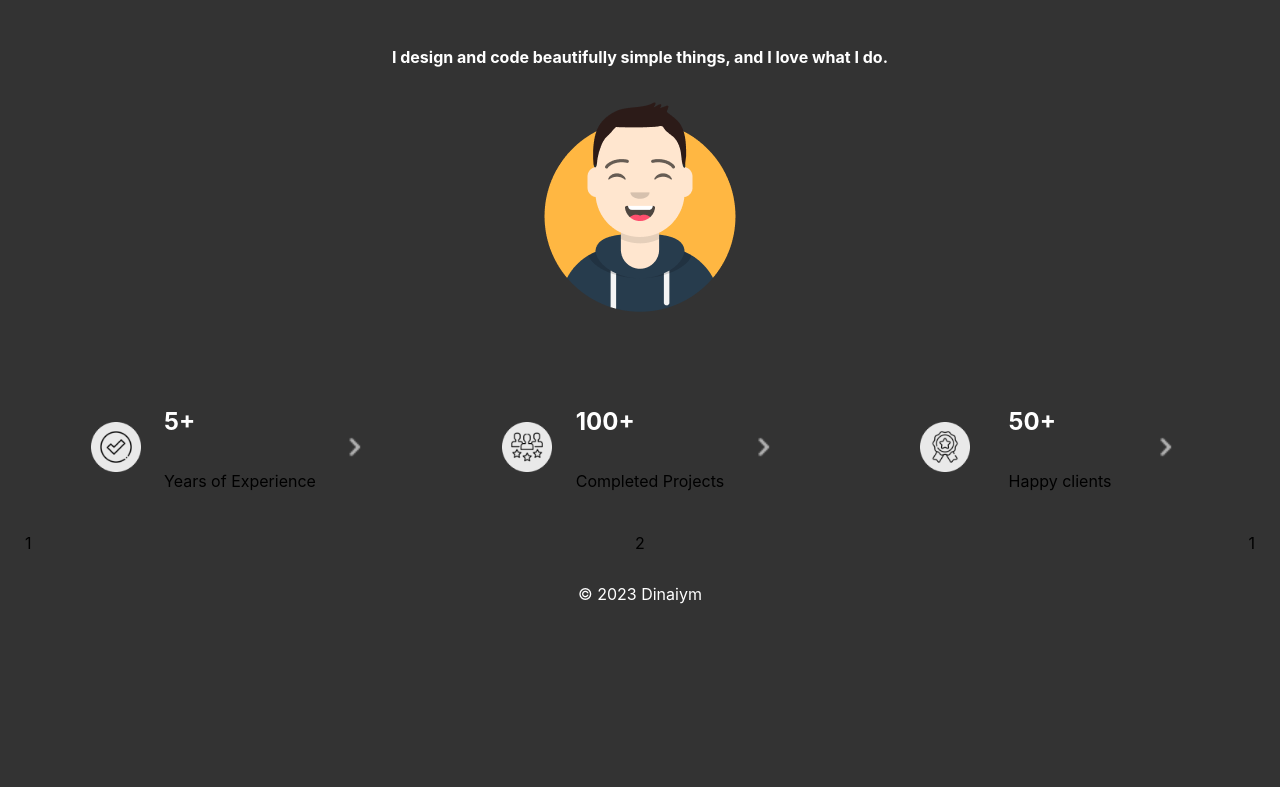
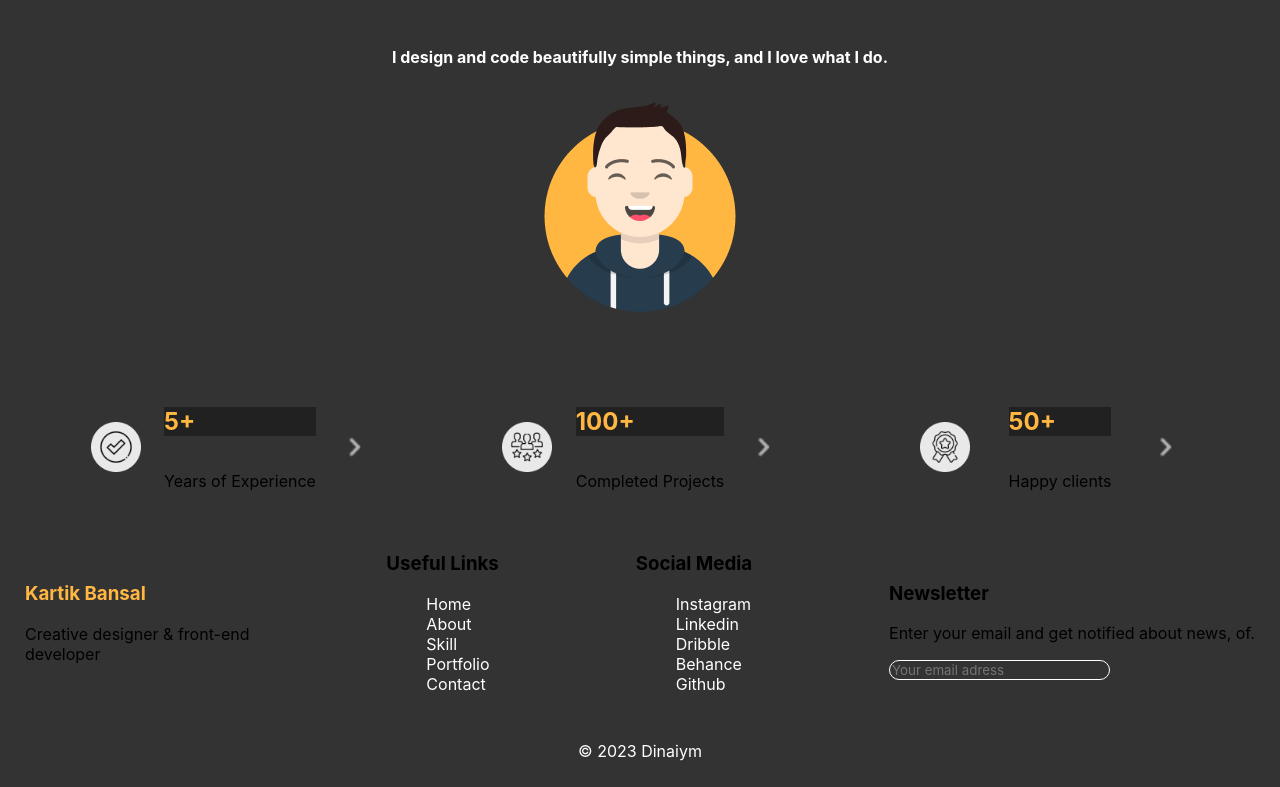
Before and after one commit to matherist/HTML-CODE-LAYOT-COPY, a plain HTML site: page index.html in a window 1280 px wide. Shown: the part 300-1087 px from the top of the page. Before the commit the page ends 930 px from the top, so only its background shows below. Drawn offline with Linux system fonts and the light colour scheme.

Commit message:
Update index.html

```diff
--- a/index.html
+++ b/index.html
@@ -48,7 +48,8 @@
         <div class="item">
         <img src="images/menu-1.png" alt="item-1" />
             <div class="item-text">
-              <h2>5+</h2>
+              <h2 style="color: #ffb742;
+              background-color: rgb(34, 33, 33);">5+</h2>
               <p>Years of Experience</p>
           </div>
 
@@ -57,7 +58,8 @@
         <div class="item">
           <img src="images/menu-2.png" alt="item-2" />
           <div class="item-text">
-            <h2>100+</h2>
+            <h2 style="color: #ffb742;
+            background-color: rgb(34, 33, 33);">100+</h2>
             <p>Completed Projects</p>
         </div>
           <img src="images/entypo_chevron-right.png" alt=">">
@@ -66,18 +68,41 @@
         <div class="item">
         <img src="images/menu-3.png" alt="item-3" />
         <div class="item-text">
-            <h2>50+</h2>
+            <h2 style="color: #ffb742; background-color:rgb(34, 33, 33);">50+</h2>
             <p>Happy clients</p>
         </div>
           <img src="images/entypo_chevron-right.png" alt=">">
         </div>
       </menu>
       <footer>
-        <div class="footer-1">1
+        <div class="footer-f 1">
+            <h3 style="color:#ffb742">Kartik Bansal</h3>
+            <p>Creative designer & front-end </br>developer</p>
         </div>
-        <div class="footer-2">2
+        <div class="footer-f 2">
+            <h3>Useful Links</h3>
+            <ul>
+                <li><a href="#">Home</a></li>
+                <li><a href="#">About</a></li>
+                <li><a href="#">Skill</a></li>
+                <li><a href="#">Portfolio</a></li>
+                <li><a href="#">Contact</a></li>
+            </ul>
         </div>
-        <div class="footer-3">1
+        <div class="footer-f 3">
+            <h3>Social Media</h3>
+            <ul>
+                <li><a href="#">Instagram</a></li>
+                <li><a href="#">Linkedin</a></li>
+                <li><a href="#">Dribble</a></li>
+                <li><a href="#">Behance</a></li>
+                <li><a href="#">Github</a></li>
+            </ul>
+        </div>
+        <div class="footer-f 4">
+            <h3>Newsletter</h3>
+            <p>Enter your email and get notified about news, of.</p>
+            <input placeholder="Your email adress" type="email" width="250px" height="50px" style="border:1px solid white; border-radius: 10px;">
         </div>
       </footer>
       <div class="footer">
```
